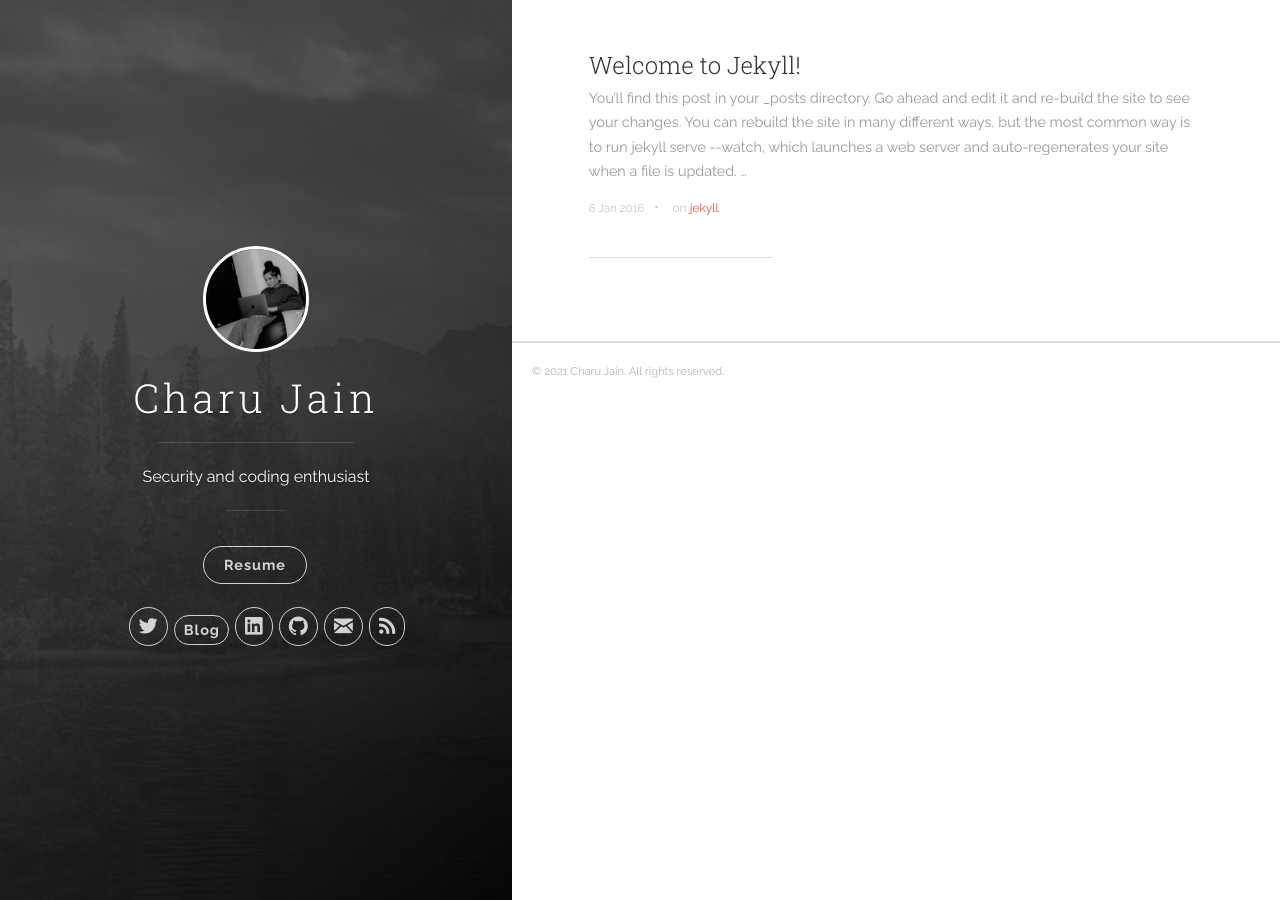
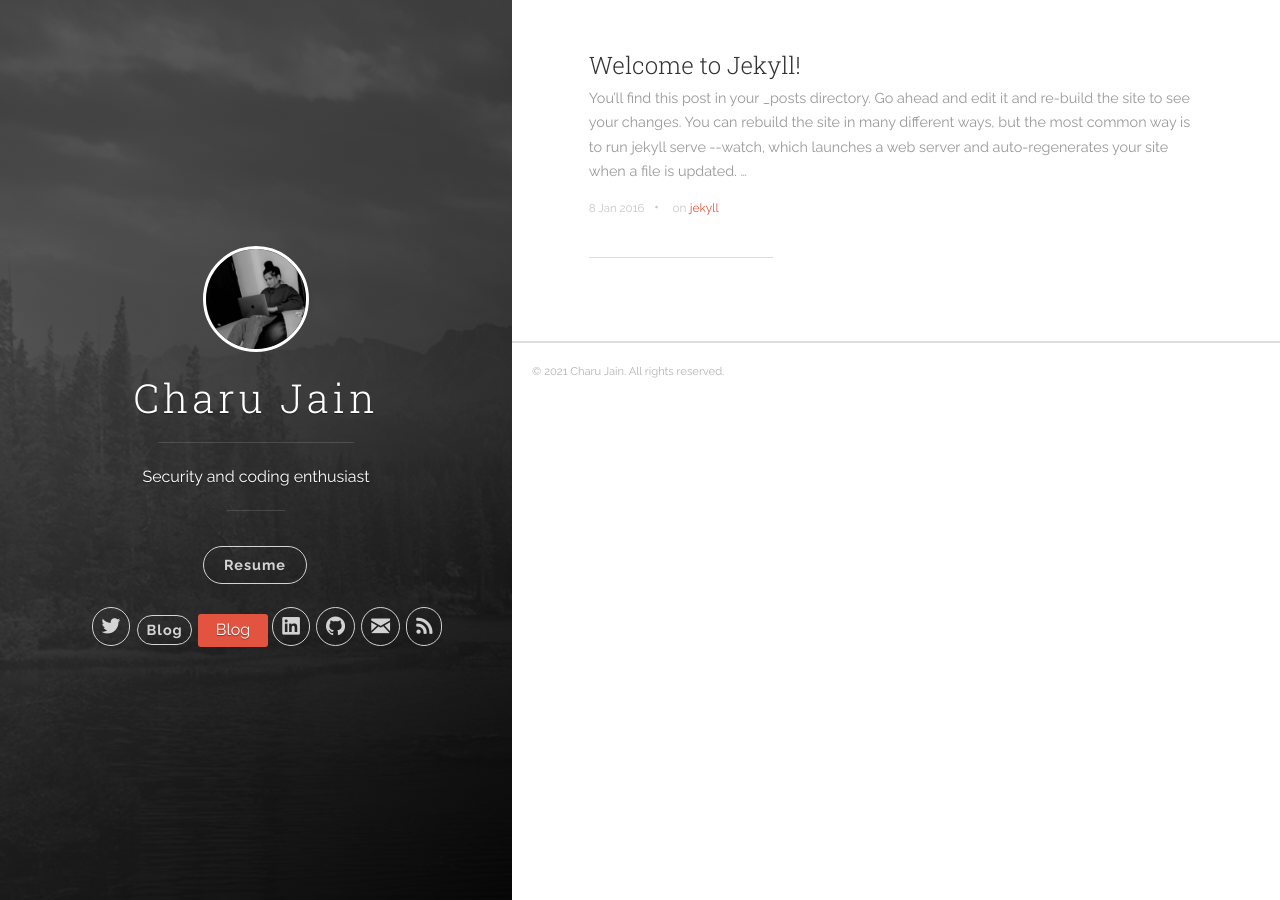
Before and after one commit to cjc0d3/MY-PERSONAL-WEBSITE, a Jekyll site: the page built from index.html, in a window 1280 px wide. Built offline with Jekyll 4.4.1, drawn with Linux system fonts in a browser that asks for light colours; the list of posts is cut into pages by our own code.

Commit message:
ModifiedVersion

```diff
--- a/_includes/header.html
+++ b/_includes/header.html
@@ -17,14 +17,14 @@
         <p class="panel-cover__description">{{ site.description }}</p>
         <hr class="panel-cover__divider panel-cover__divider--secondary">
 
-        <div class="navigation-wrapper">
-
-          <!--<nav class="cover-navigation cover-navigation--primary">
+ <!--<nav class="cover-navigation cover-navigation--primary">
             <ul class="navigation">
               <li class="navigation__item"><a href="{{ site.baseurl }}/#blog" title="link to {{ site.title }} blog"
                   class="blog-button">Blog</a></li>
             </ul>
           </nav> -->
+
+        <div class="navigation-wrapper">
 
           <nav class="cover-navigation cover-navigation--primary">
             <ul class="navigation">
@@ -50,6 +50,8 @@
               <!--blog-->
                 <li class="navigation__item"><a href="{{ site.baseurl }}/#blog" title="link to {{ site.title }} blog"
                     class="blog-button">Blog</a></li>
+                    <i class="icon icon-social-blog"></i>
+                <span class="label">Blog</span>
 
 
               <!-- {% if site.author.facebook_username %}
```
